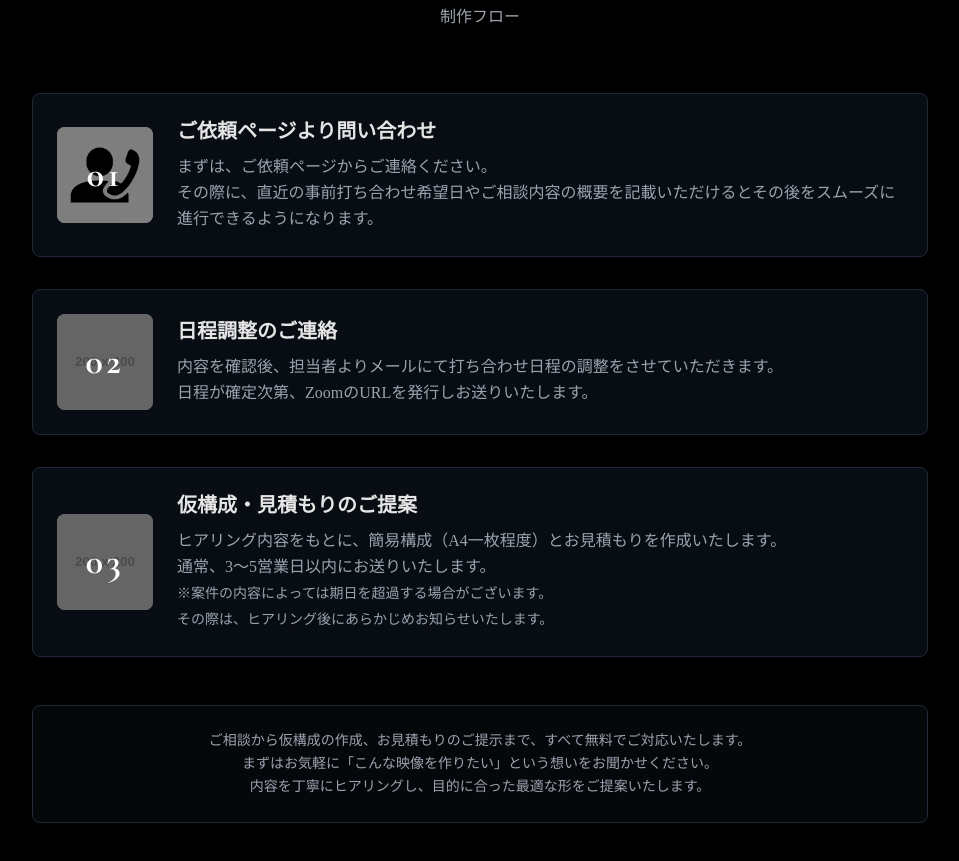
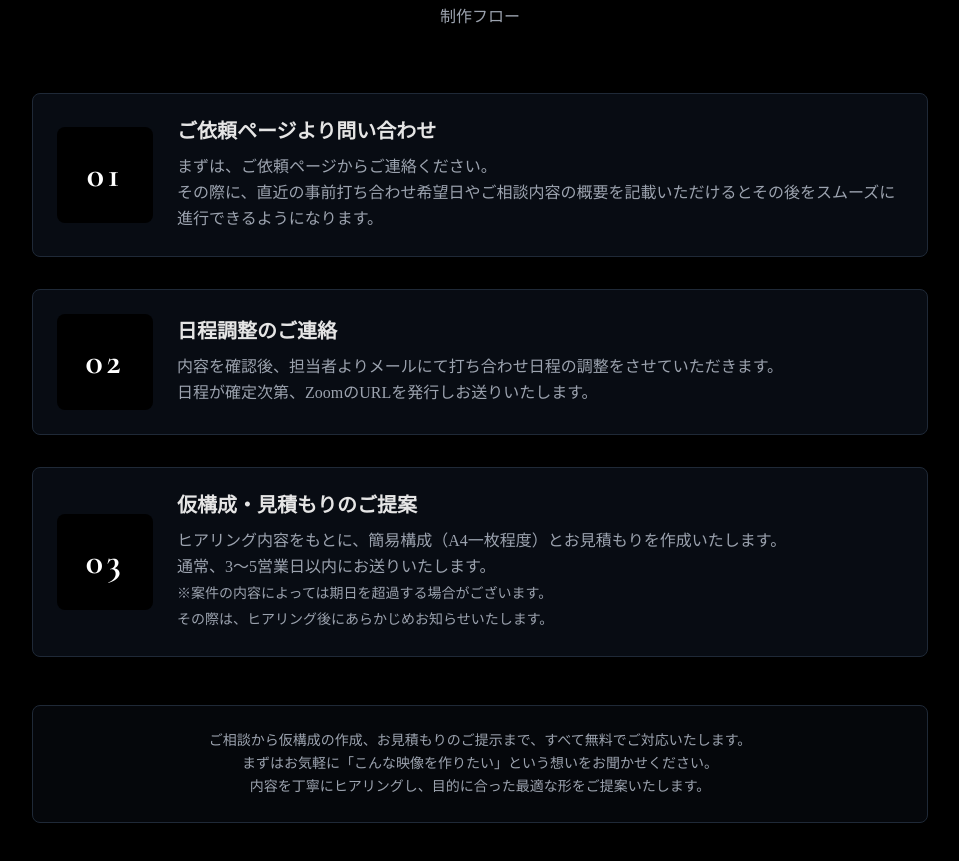
Before and after one commit to im-tanakaTV5/ULDNLC, a plain HTML site: page index.html in a window 1280 px wide. Shown: the part 2564-3425 px from the top of the page, without its empty margins (160-1119 px from the left). Drawn offline with nearby package versions, Linux system fonts and the light colour scheme; placeholder pictures from the web are drawn by us; a web font is replaced by a local one.

Commit message:
Update index.html

```diff
--- a/index.html
+++ b/index.html
@@ -186,11 +186,8 @@
                         <div
                             class="flex flex-col md:flex-row items-start md:items-center gap-6 p-6 border border-gray-800 rounded-lg bg-gray-900/50 scroll-fade">
                             <div class="relative w-20 h-20 md:w-24 md:h-24 flex-shrink-0 rounded-lg overflow-hidden">
-                                <!-- 背景画像: srcを変更して写真を入れ替えてください -->
-                                <img src="image/お.jpg" alt="Step 01 Image"
-                                    class="absolute inset-0 w-full h-full object-cover">
-                                <!-- オーバーレイ -->
-                                <div class="absolute inset-0 bg-black/50"></div>
+                                <!-- 背景: 黒 -->
+                                <div class="absolute inset-0 bg-black"></div>
                                 <!-- 番号 -->
                                 <div class="absolute inset-0 flex items-center justify-center">
                                     <span
@@ -208,11 +205,8 @@
                         <div class="flex flex-col md:flex-row items-start md:items-center gap-6 p-6 border border-gray-800 rounded-lg bg-gray-900/50 scroll-fade"
                             style="transition-delay: 100ms;">
                             <div class="relative w-20 h-20 md:w-24 md:h-24 flex-shrink-0 rounded-lg overflow-hidden">
-                                <!-- 背景画像: srcを変更して写真を入れ替えてください -->
-                                <img src="https://placehold.co/200x200/333333/ffffff?text=image7" alt="Step 02 Image"
-                                    class="absolute inset-0 w-full h-full object-cover">
-                                <!-- オーバーレイ -->
-                                <div class="absolute inset-0 bg-black/50"></div>
+                                <!-- 背景: 黒 -->
+                                <div class="absolute inset-0 bg-black"></div>
                                 <!-- 番号 -->
                                 <div class="absolute inset-0 flex items-center justify-center">
                                     <span
@@ -229,11 +223,8 @@
                         <div class="flex flex-col md:flex-row items-start md:items-center gap-6 p-6 border border-gray-800 rounded-lg bg-gray-900/50 scroll-fade"
                             style="transition-delay: 200ms;">
                             <div class="relative w-20 h-20 md:w-24 md:h-24 flex-shrink-0 rounded-lg overflow-hidden">
-                                <!-- 背景画像: srcを変更して写真を入れ替えてください -->
-                                <img src="https://placehold.co/200x200/333333/ffffff?text=image8" alt="Step 03 Image"
-                                    class="absolute inset-0 w-full h-full object-cover">
-                                <!-- オーバーレイ -->
-                                <div class="absolute inset-0 bg-black/50"></div>
+                                <!-- 背景: 黒 -->
+                                <div class="absolute inset-0 bg-black"></div>
                                 <!-- 番号 -->
                                 <div class="absolute inset-0 flex items-center justify-center">
                                     <span
```
